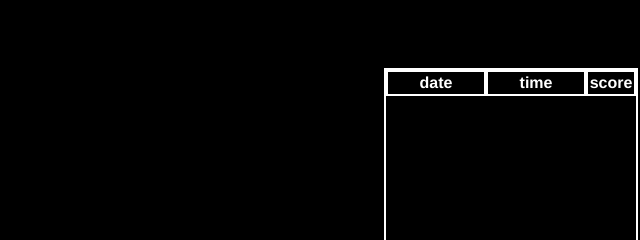
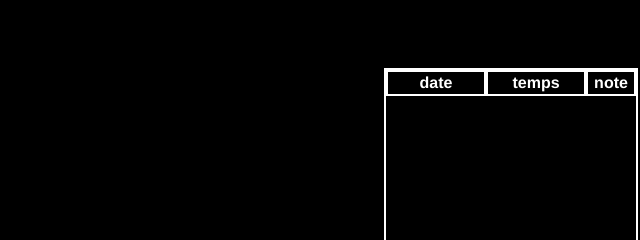
Before and after one commit to Anifiedd/frenchtools, a plain HTML site: page simpleconjugation.html in a window 1280 px wide. Shown: the part 132-372 px from the top of the page, 640-1280 px from the left. Drawn offline with Linux system fonts and the light colour scheme.

Commit message:
Update simpleconjugation.html

```diff
--- a/simpleconjugation.html
+++ b/simpleconjugation.html
@@ -141,8 +141,8 @@
       <table id=tableau>
         <tr>
           <th style=width:40%;>date</th>
-          <th style=width:40%;>time</th>
-          <th style=width:20%;>score</th>
+          <th style=width:40%;>temps</th>
+          <th style=width:20%;>note</th>
         </tr>
       </table>
     </div>
```
